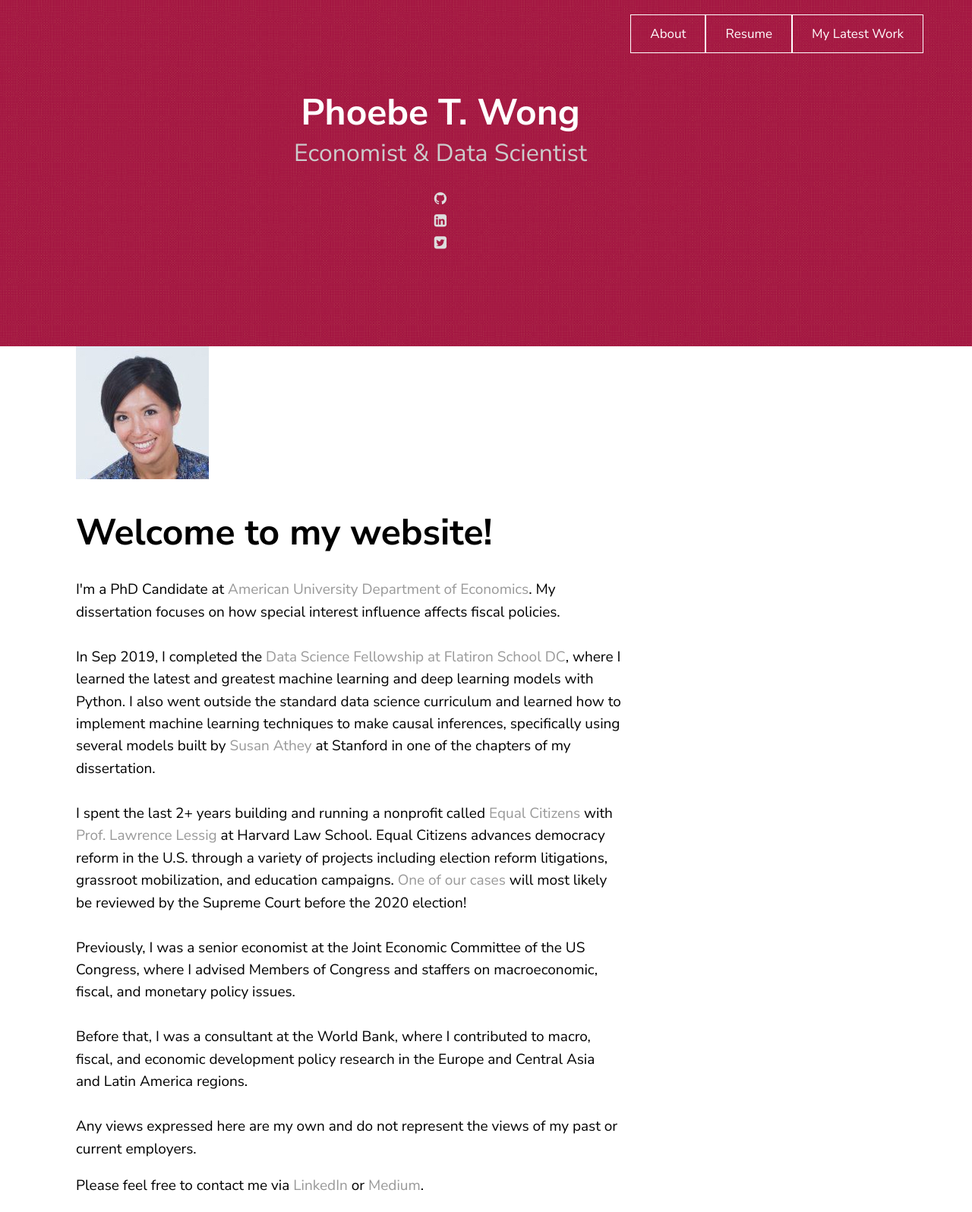
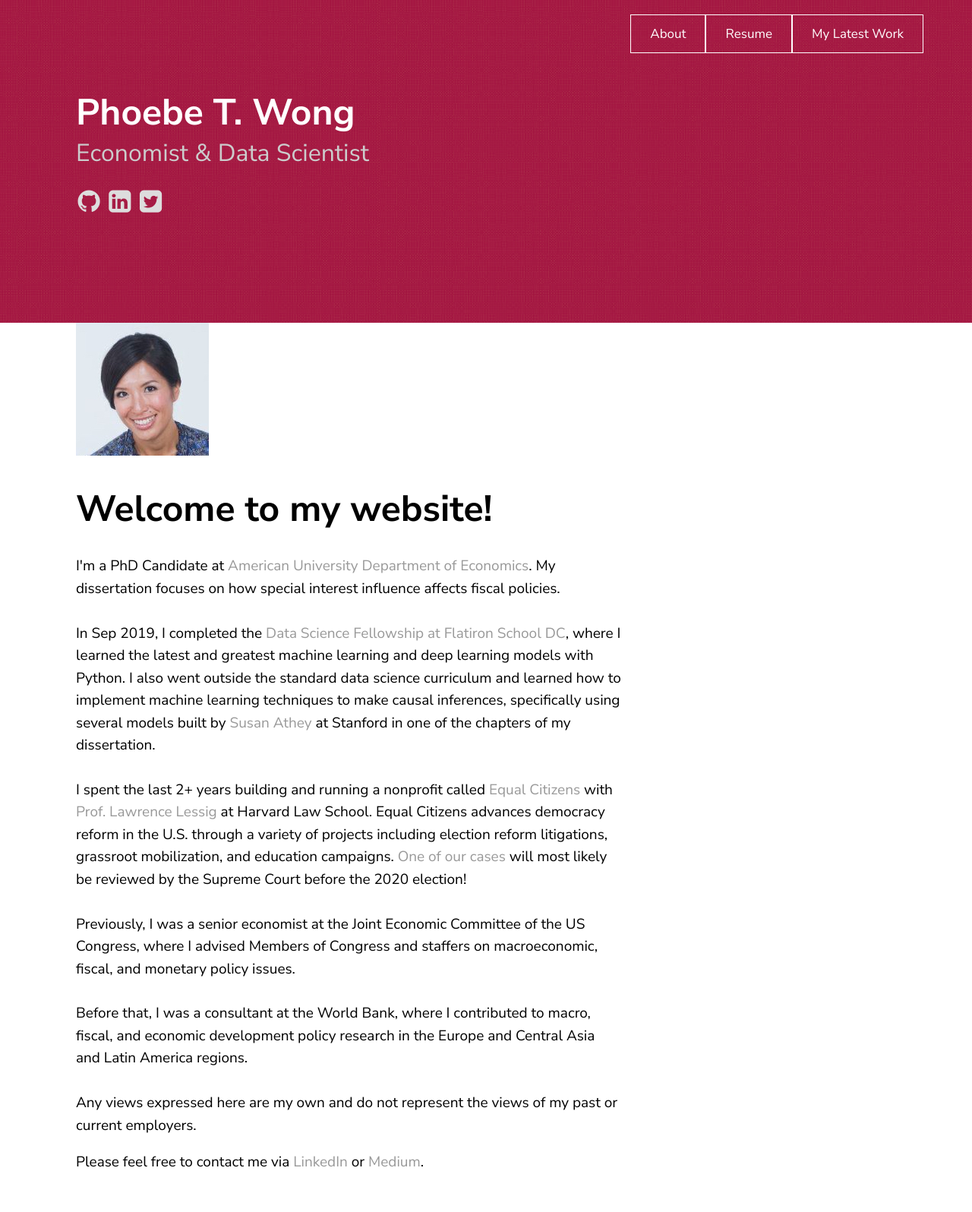
Before and after one commit to phoebetwong/phoebetwong.github.io, a Jekyll site: the page built from index.html, in a window 1280 px wide. Shown: the whole page at 76% size. Built offline with Jekyll 4.4.1, drawn with Linux system fonts in a browser that asks for light colours; a script that is not in the unit is left out; after the commit the page ends 1565 px from its top, so only the background shows below that.

Commit message:
changed back to original

```diff
--- a/_sass/theme.scss
+++ b/_sass/theme.scss
@@ -55,10 +55,9 @@
 
 header {
 	// background-size: cover;
-	padding: 120px;
+	padding: 120px 0;
 	color: #fff;
 	overflow: hidden;
-	text-align: center;
 	h2 {
 		font-weight: normal;
 		margin-top: 5px;
@@ -70,19 +69,11 @@
 	.social {
 		overflow: hidden;
 		list-style-type: none;
-		padding: 0px 20px 0px 20px;
-		width: 400px;
-                margin: auto;
-
-		ul {
-			text-align: center;
-
-
-
+		padding: 0;
+		margin-top: 0;
 		li {
 			color: #fff;
-			/*float: left;*/
-			display: inline-block;
+			float: left;
 			i {
 				&:first-child::before {
 					margin-left: 0;
@@ -96,7 +87,6 @@
 		}
 	}
 }
-}
 
 .clearfix {
 	clear: both;
@@ -106,7 +96,7 @@
 // Basic Container Class
 //
 .container {
-	margin: 0 150px;
+	margin:0 150px;
 	max-width: 720px;
 
 	div.highlighter-rouge {
@@ -259,7 +249,6 @@
 		}
 	}
 }
-
 /* New style to attempt to center page header elements and make image round */
 
 .headerdiv div {
```
